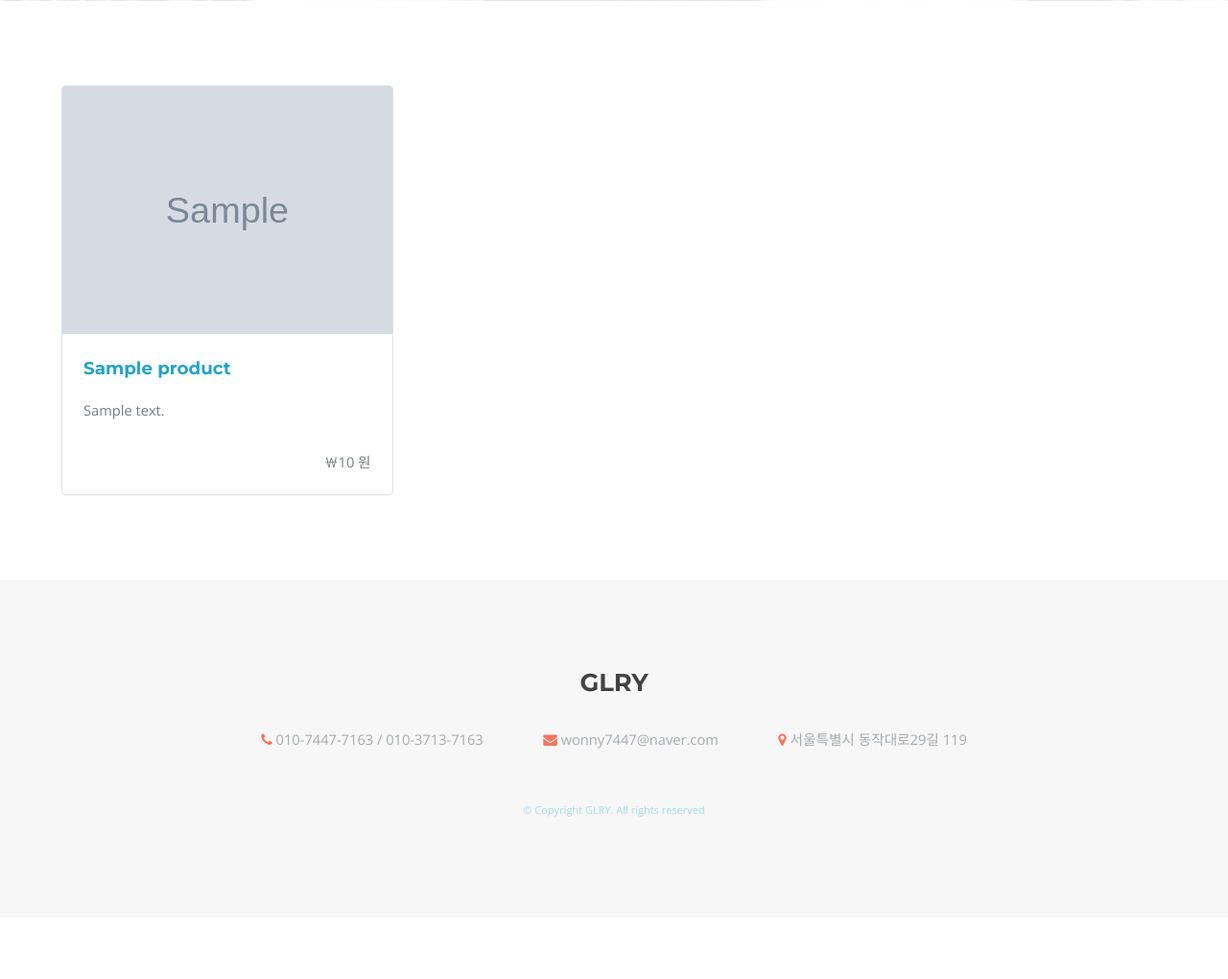
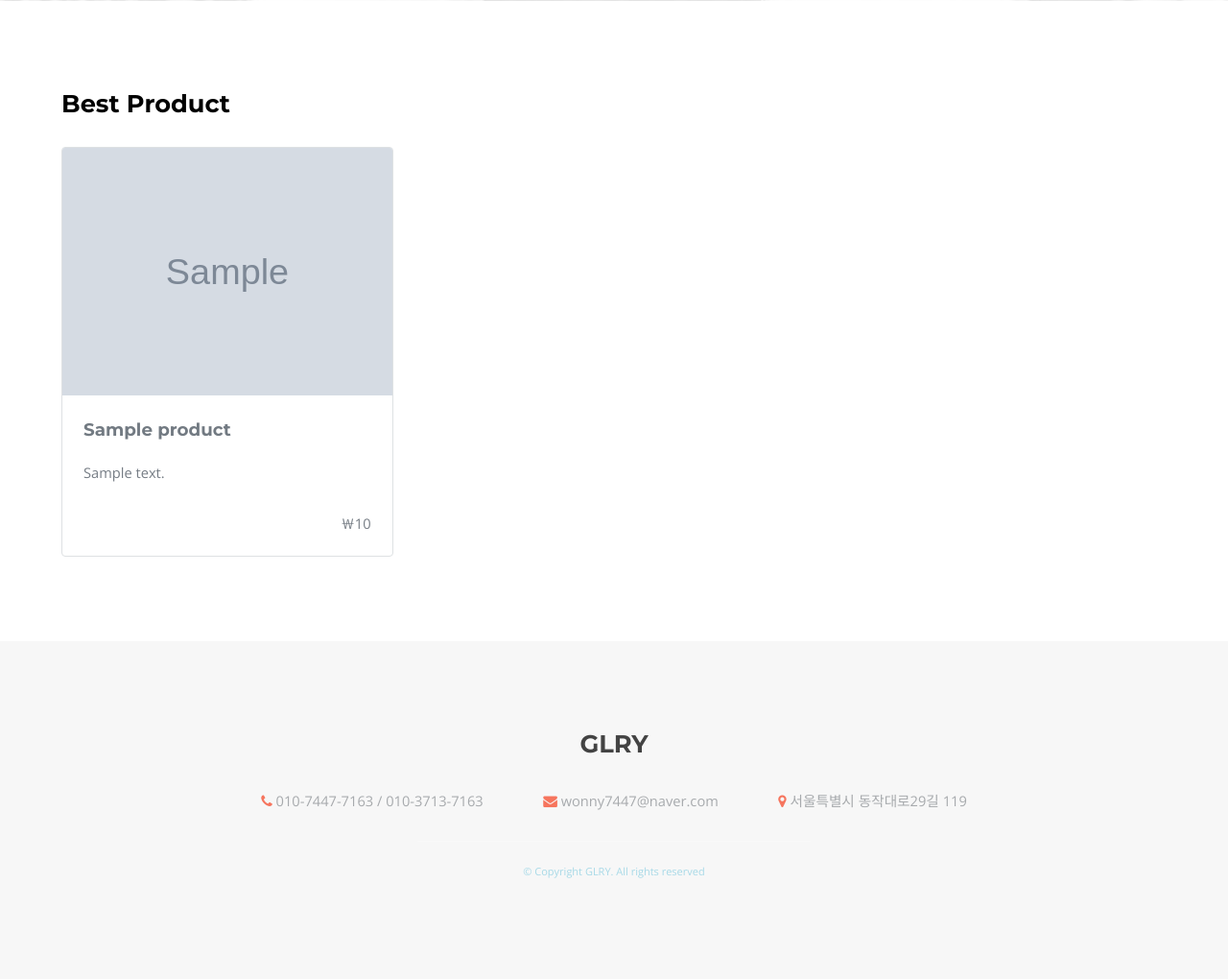
Before and after one commit to somefood/shopping-mall, a Django app: template templates/index.html in a window 1280 px wide. Shown: the part 649-1669 px from the top of the page at 96% size. Before the commit the page ends 1500 px from the top, so only its background shows below. Run offline with Django 3.2, Linux system fonts and the light colour scheme; the template is opened without the code that fills it: most values are stand-ins (such as "Sample title", 1, 10 or a date in 2020); grey boxes marked "Sample" are stand-in pictures.

Commit message:
백지원 / 21.01.13 / 메인 페이지 상품리스트 수정

```diff
--- a/templates/index.html
+++ b/templates/index.html
@@ -15,20 +15,44 @@
     </section>
 
 <!-- Product -->
+
     <section id="three" class="wrapper">
+        <div class="inner">
+            <h2 id="content" style="color:#000000">Best Product</h2>
+        </div>
         <div class="inner flex flex-3">
-            {% for product in products %}
+            {% for product in products|slice:6 %}
                 <div class="flex-item box">
                     <div class="image fit">
-                        <img src="media/{{ product.thumbnail }}" alt=""/>
+                        <a href="{{ product.get_absolute_url }}"><img src="media/{{ product.thumbnail }}" alt=""/></a>
                     </div>
                     <div class="content">
-                        <h3><a href="{{ product.get_absolute_url }}">{{ product.name }}</a></h3>
+                        <h3 style="color:#727a82">
+                            <a href="{{ product.get_absolute_url }}">{{ product.name }}</a>
+                        </h3>
                         <p>{{ product.description }}</p>
-                        <p align="right">￦{{ product.price }} 원</p>
+                        <p align="right">￦{{ product.price }}</p>
                     </div>
                 </div>
+
+                {% if forloop.counter|divisibleby:"3" %}
+                    </div>
+                <div class="inner flex flex-3">
+                {% endif %}
+
+                {% if forloop.last %}
+                    {% if not forloop.counter|divisibleby:"3" %}
+                        {% if forloop.counter|divisibleby:"2" %}
+                            <div class="flex-item box" style="border:0px"> </div>
+                            <div class="flex-item box" style="border:0px"> </div>
+                        {% else %}
+                            <div class="flex-item box" style="border:0px"> </div>
+                        {% endif %}
+                    {% endif %}
+                {% endif %}
+
             {% endfor %}
         </div>
     </section>
+
 {% endblock %}
```
